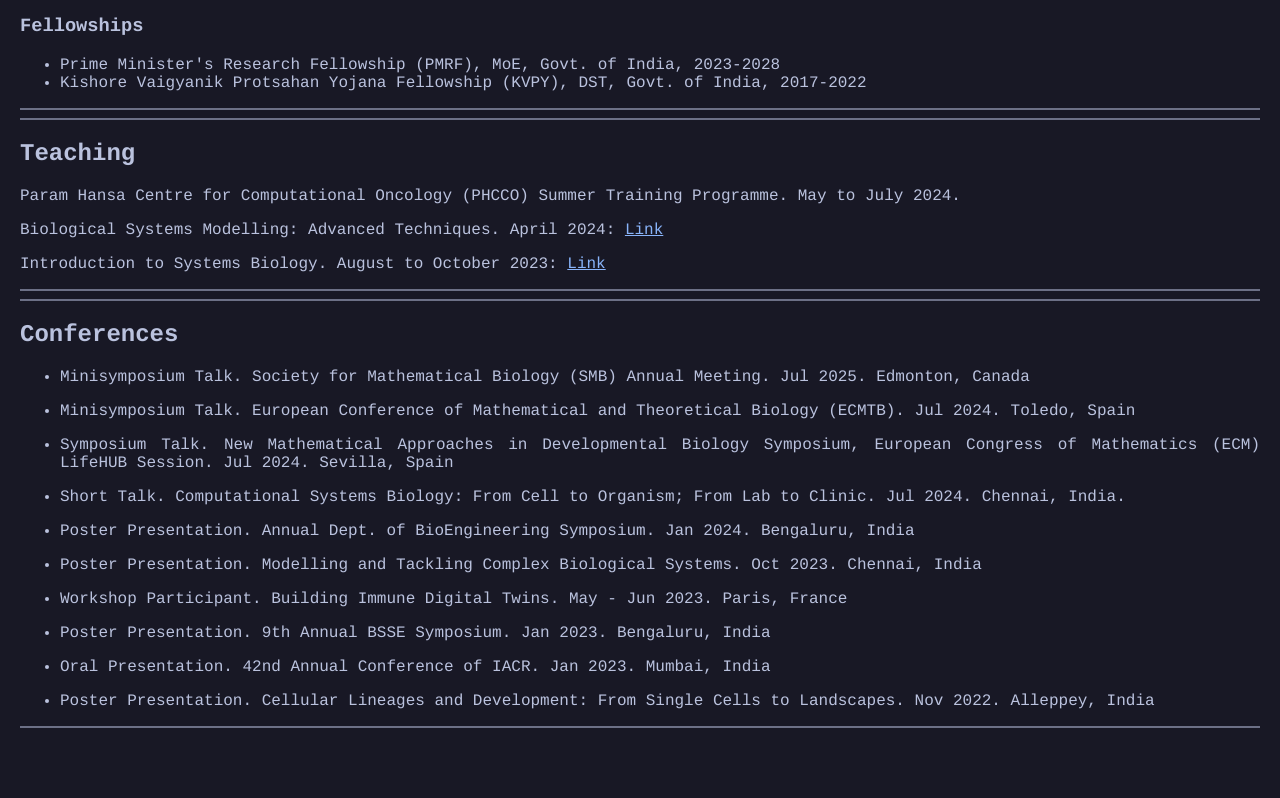
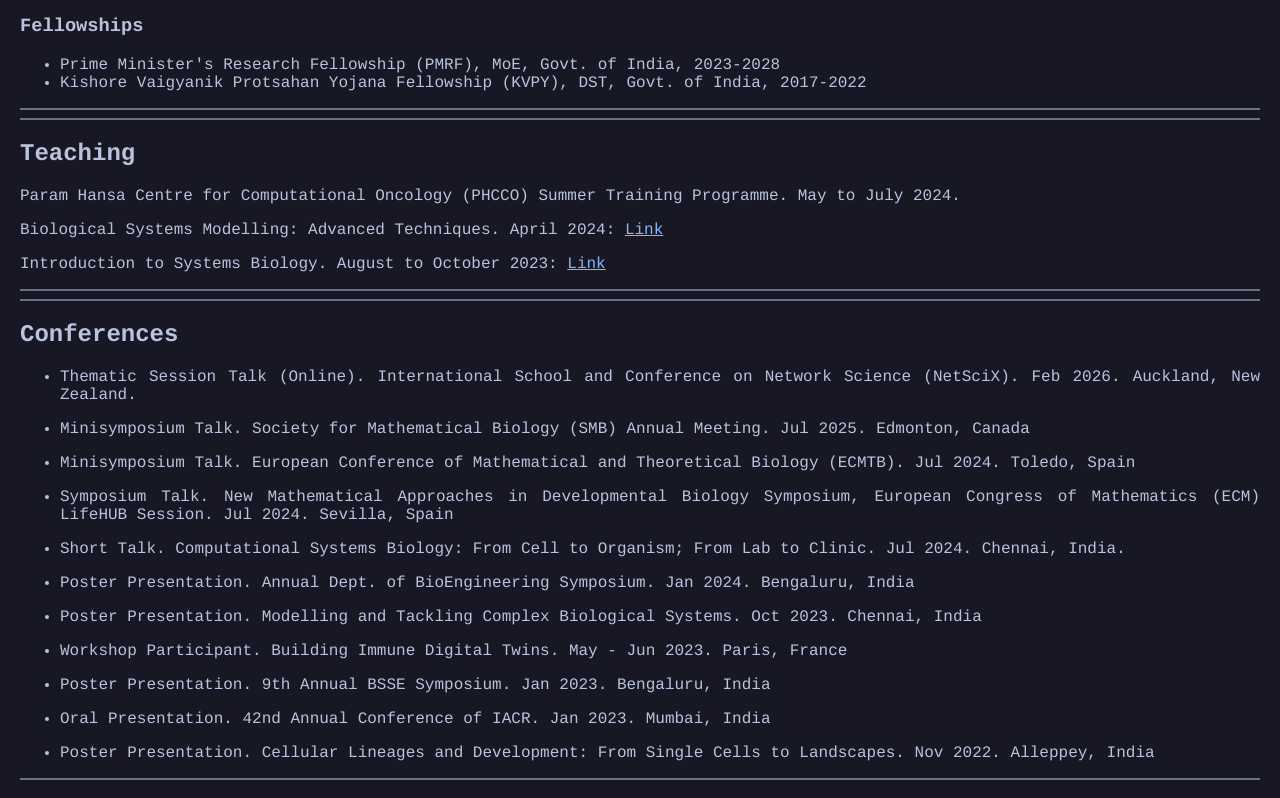
Before and after one commit to MoltenEcdysone09/moltenecdysone09.github.io, a plain HTML site: page index.html in a window 1280 px wide. Shown: the part 1096-1894 px from the top of the page. Before the commit the page ends 1842 px from the top, so only its background shows below. Drawn offline with Linux system fonts and the light colour scheme.

Commit message:
Added NetSciX online talk.

```diff
--- a/index.html
+++ b/index.html
@@ -256,6 +256,10 @@
 		<h2>Conferences</h2>
 		<ul>
 			<li>
+				<p>Thematic Session Talk (Online). International School and Conference on Network Science (NetSciX). Feb 2026. Auckland, New Zealand.
+				</p>
+			</li>
+			<li>
 				<p>Minisymposium Talk. Society for Mathematical Biology (SMB) Annual Meeting. Jul 2025. Edmonton, Canada
 				</p>
 			</li>
```
